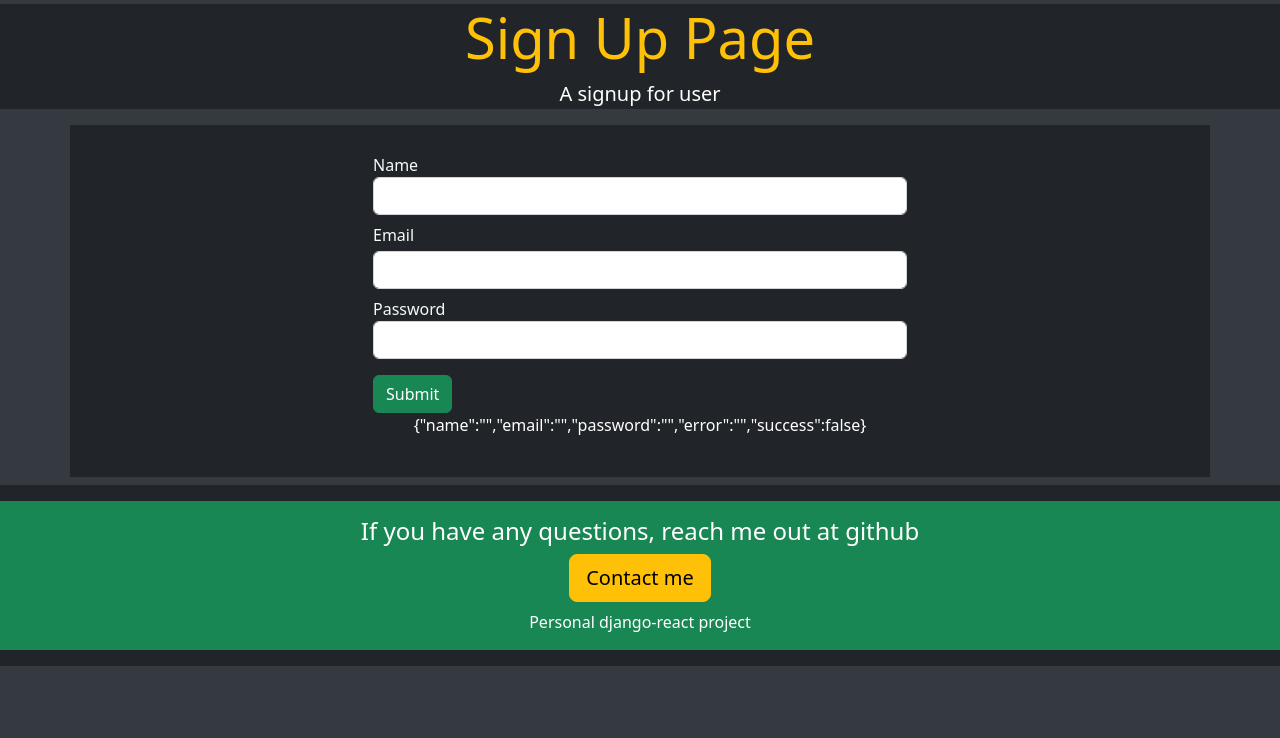
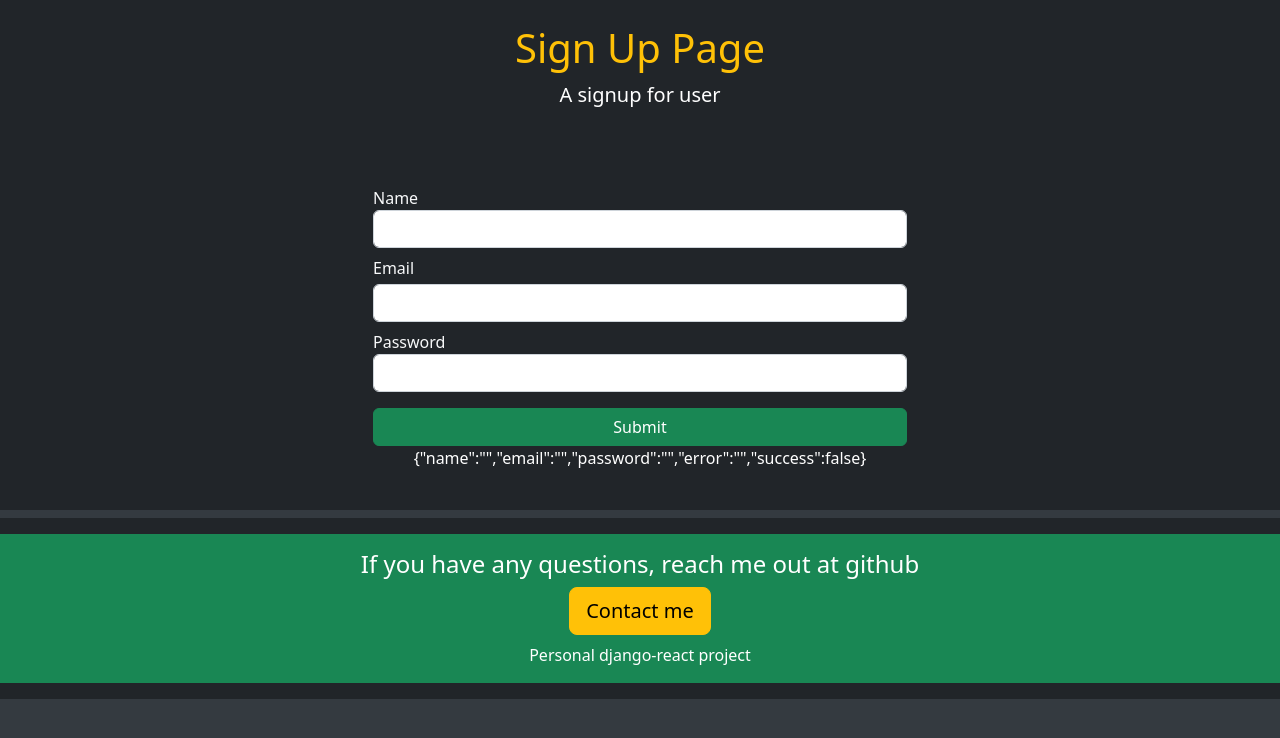
Before and after one commit to ZhitingLu/DjanShop-frontend, a React (Create React App) app: page /signup in a window 1280 px wide. Shown: the top 738 px of the page. Built offline with nearby package versions, Linux system fonts and the light colour scheme; no server answers.

Commit message:
fixed styling

```diff
--- a/src/core/Base.js
+++ b/src/core/Base.js
@@ -4,15 +4,15 @@ import React from 'react';
 const Base = ({
     title = "My title",
     description = "My description",
-    className = "bg-dark text-white p-4 container",
+    className = "bg-dark text-white p-4 mt-5 container",
     children
     // 'children' is responsible for injecting components
 }) => {
     return (
         <div>
-            <div className='mb-2'>
+            <div className='mb-2 bg-dark'>
                 <div className='jumbotron bg-dark text-white text-center'>
-                    <h2 className='display-4 mt-1 text-warning'>{title}</h2>
+                    <h2 className='display-6 pt-4 text-warning'>{title}</h2>
                     <p className='lead text-white'>{description}</p>
                 </div>
                 <div className={className}>{children}</div>
--- a/src/user/Signup.js
+++ b/src/user/Signup.js
@@ -103,7 +103,8 @@ const Signup = () => {
                     </div>
                     <button
                         onClick={onSubmit}
-                        className='btn btn-success btn-block mt-3'>
+                        type="button"
+                        className='btn btn-success w-100 mt-3'>
                         Submit
                     </button>
                 </form>
```
